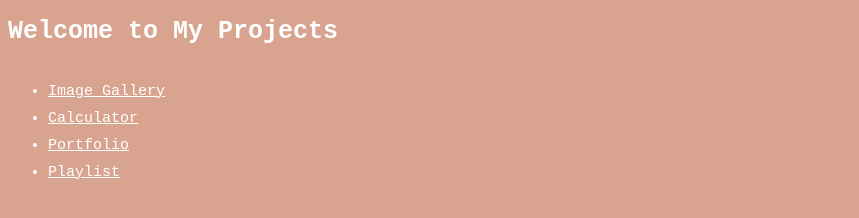
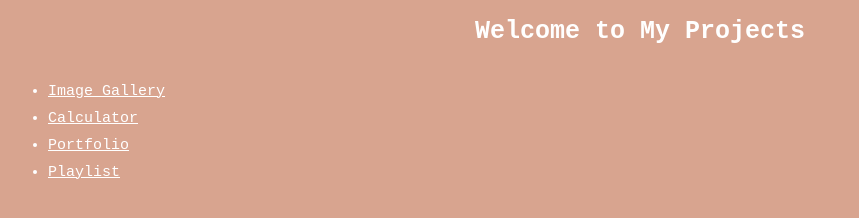
Before and after one commit to sruthimeenar/CodeAlpha_Tasks, a plain HTML site: page index.html in a window 1280 px wide. Shown: the whole page, without its empty margins (0-859 px from the left). Drawn offline with Linux system fonts and the light colour scheme.

Commit message:
Update styles.css

```diff
--- a/styles.css
+++ b/styles.css
@@ -5,7 +5,8 @@
 }
 h1 {
   font-size: 25px;
-  justify: center
+  display: flex;
+  justify-content: center;
   align-items: center;
   padding-bottom:20px;
 }
```
